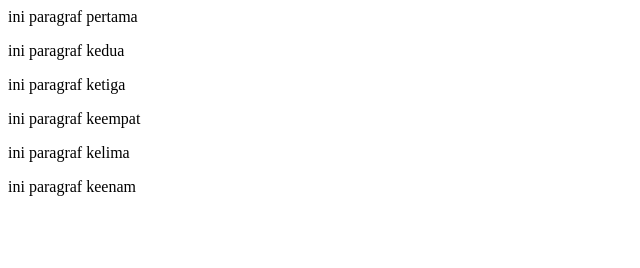
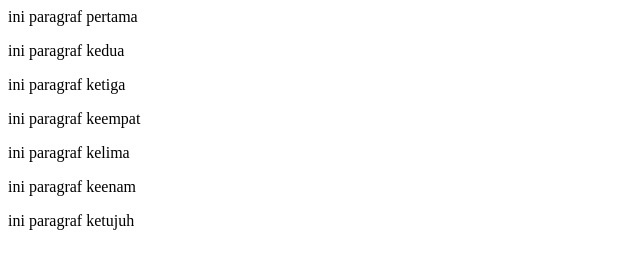
Before and after one commit to alpianurr/web-custom, a plain HTML site: page repo-1/index.html in a window 1280 px wide. Shown: the whole page, without its empty margins (0-640 px from the left). Drawn offline with Linux system fonts and the light colour scheme.

Commit message:
update paragraf 7

```diff
--- a/repo-1/index.html
+++ b/repo-1/index.html
@@ -4,3 +4,4 @@
 <p>ini paragraf keempat </p>
 <p>ini paragraf kelima</p>
 <p>ini paragraf keenam</p>
+<p>ini paragraf ketujuh</p>
```
